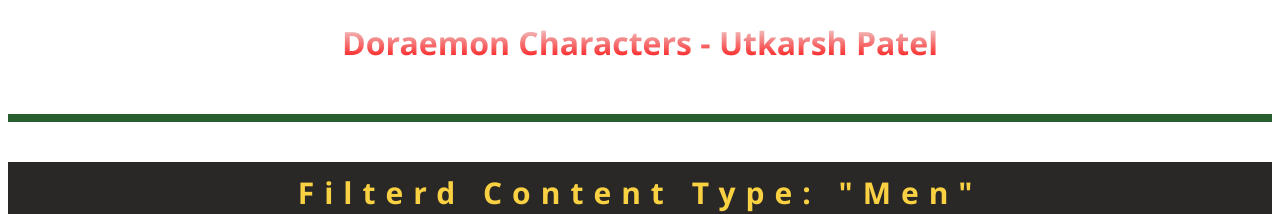
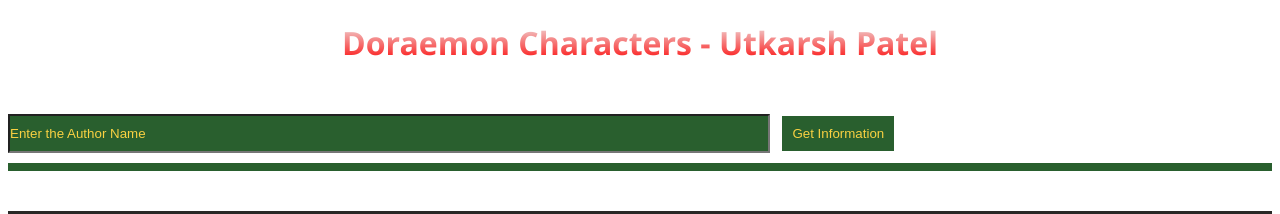
Before and after one commit to UtkarshPatel9934/Utkarsh_Patel_WEB601Assignments, an Angular app in the folder U_Patel_DoraemonCharacter/: page / in a window 1280 px wide. Shown: the top 214 px of the page. Built offline with nearby package versions, Linux system fonts and the light colour scheme.

Commit message:
Added a code!

```diff
--- a/U_Patel_DoraemonCharacter/src/app/app.component.ts
+++ b/U_Patel_DoraemonCharacter/src/app/app.component.ts
@@ -1,6 +1,10 @@
+import { BrowserModule } from '@angular/platform-browser';
+import { NgModule } from '@angular/core';
+import { FormsModule } from '@angular/forms';
 import { Component } from '@angular/core';
 import {Content} from './models/content';
 // import {List} from './models/list.model'
+
 @Component({
   selector: 'app-root',
   templateUrl: './app.component.html',
--- a/U_Patel_DoraemonCharacter/src/app/content-list/content-list.component.html
+++ b/U_Patel_DoraemonCharacter/src/app/content-list/content-list.component.html
@@ -4,6 +4,12 @@
 		<!-- <app-content-card  *ngFor="let item of doraemonCharacters; let even = even; let odd = odd"  -->
 		<!-- [class.even]="even" [class.odd]="odd" [charactersContent]="item"></app-content-card> -->
 <!-- </div> -->
+
+<div>
+	<!-- <label for="text" ></label> &nbsp; -->
+	<input id="inputBox" #getUserInput placeholder="Enter the Author Name" #getInputFromUser id="text" type="text" value="{{displayValue}}"> &nbsp;
+	<button class="getUserInputBtn" type="button" (click)="getValue(getUserInput.value)">{{displayValue ? displayValue : 'Get Information'}}</button>
+</div>
 
 
 
--- a/U_Patel_DoraemonCharacter/src/app/content-list/content-list.component.scss
+++ b/U_Patel_DoraemonCharacter/src/app/content-list/content-list.component.scss
@@ -29,3 +29,21 @@
 		background-color: #FCF6F5;
 	}
 }
+
+input{
+	width: 60%;
+	margin: 0 auto;
+	background-color: #295F2E;
+	color: #F9D142;
+	padding: 10px 0;
+}
+input::placeholder{
+	color: #F9D142;
+}
+
+.getUserInputBtn{
+	color: #F9D142;
+	background-color: #295F2E;
+	padding: 10px;
+	border: 0;
+}
--- a/U_Patel_DoraemonCharacter/src/app/content-list/content-list.component.ts
+++ b/U_Patel_DoraemonCharacter/src/app/content-list/content-list.component.ts
@@ -1,5 +1,8 @@
 import { Component, OnInit } from '@angular/core';
 import {Content} from '../models/content';
+
+import { BrowserModule } from '@angular/platform-browser';
+import { NgModule } from '@angular/core';
 // import {ContentList} from './content-list.component';
 @Component({
   selector: 'app-content-list',
@@ -77,7 +80,30 @@
   }
 
 
+
+  displayValue = '';
+  getValue(input:string)
+  {
+    let inputBox = (<HTMLInputElement>document.querySelector('input'));
+    this.doraemonCharacters.forEach(e => {
+      if(e.author === input)
+      {
+        this.displayValue = `Content item exists with the Author ${input}`
+        inputBox.style.color = "blue";
+        return  this.displayValue;
+
+      }
+      else
+      {
+        this.displayValue = `Content item doesn't exists with the Author ${input}`;
+        inputBox.style.color = "gray";
+        return  this.displayValue;
+      }
+    })
+  }
+
   ngOnInit(): void {
+
   }
 
 }
```
